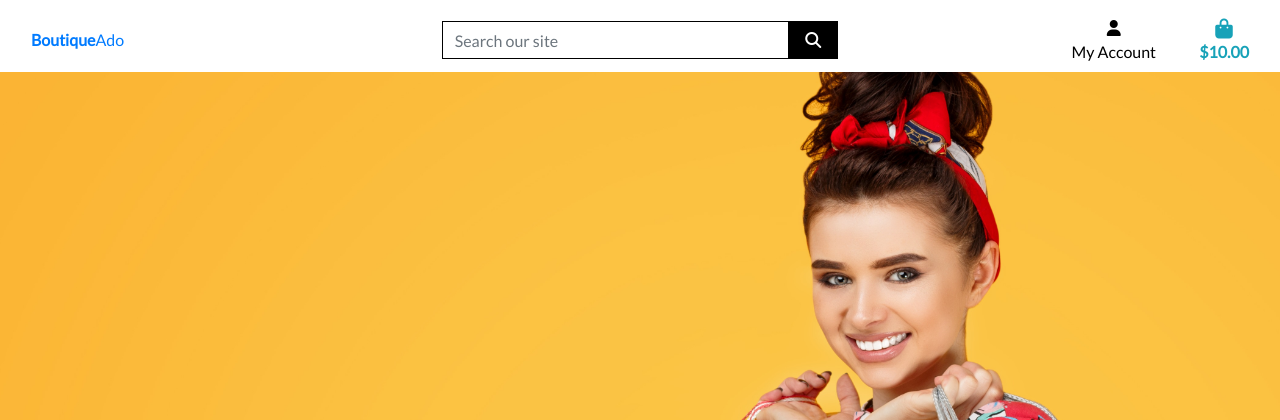
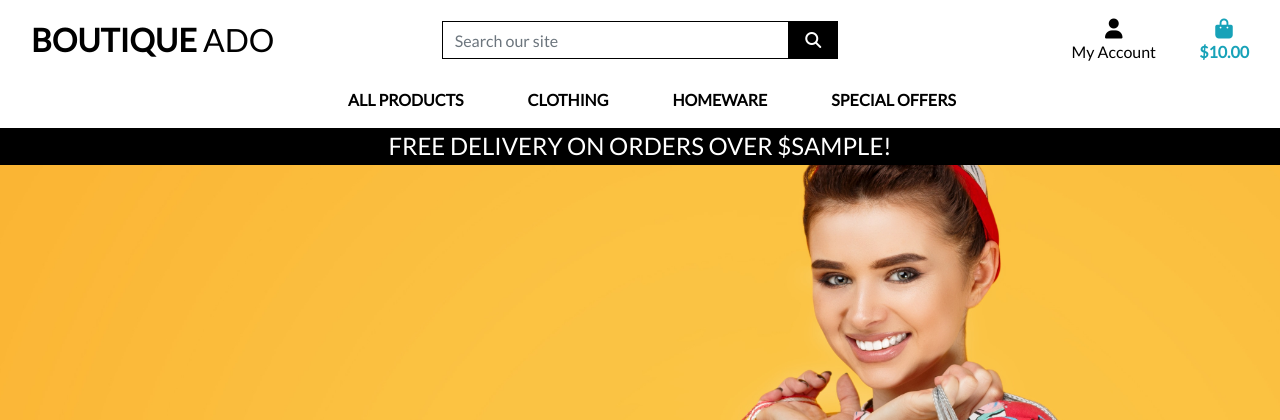
Before and after one commit to NikolasKotsikos/boutique_ado_version_1, a Django app: template templates/base.html in a window 1280 px wide. Shown: the top 420 px of the page. Run offline with Django 3.2, Linux system fonts and the light colour scheme; the template is opened without the code that fills it: most values are stand-ins (such as "Sample title", 1, 10 or a date in 2020); some libraries are stand-ins or nearby versions.

Commit message:
Added mobile header and main navbar

```diff
--- a/static/css/base.css
+++ b/static/css/base.css
@@ -56,6 +56,10 @@ body {
     border: 1px solid black !important;
 }
 
+.bg-black {
+    background: #000 !important;
+}
+
 /* -------------------------------- Media Queries */
 
 /* Slightly larger container on xl screens */
--- a/templates/base.html
+++ b/templates/base.html
@@ -4,10 +4,10 @@
 <html lang="en">
   <head>
 
-    {% block meta%}
+    {% block meta %}
+        <meta http-equiv="X-UA-Compatible" content="ie=edge">
         <meta charset="utf-8">
         <meta name="viewport" content="width=device-width, initial-scale=1, shrink-to-fit=no">
-    <meta http-equiv="X-UA-Compatible" content="ie=edge">
     {% endblock %}
 
     {% block extra_meta %}
@@ -15,8 +15,7 @@
 
     {% block corecss %}
         <link rel="stylesheet" href="https://stackpath.bootstrapcdn.com/bootstrap/4.4.1/css/bootstrap.min.css" integrity="sha384-Vkoo8x4CGsO3+Hhxv8T/Q5PaXtkKtu6ug5TOeNV6gBiFeWPGFN9MuhOf23Q9Ifjh" crossorigin="anonymous">
-    <link rel="preconnect" href="https://fonts.gstatic.com">
-    <link href="https://fonts.googleapis.com/css2?family=Lato&display=swap" rel="stylesheet">
+        <link rel="stylesheet" href="https://fonts.googleapis.com/css?family=Lato&display=swap">
         <link rel="stylesheet" href="{% static 'css/base.css' %}">
     {% endblock %}
 
@@ -24,7 +23,7 @@
     {% endblock %}
 
     {% block corejs %}
-    <script src="https://kit.fontawesome.com/6894d3d5a1.js" crossorigin="anonymous"></script>
+        <script src="https://kit.fontawesome.com/e9c73d7092.js" crossorigin="anonymous"></script>
         <script src="https://code.jquery.com/jquery-3.4.1.slim.min.js" integrity="sha384-J6qa4849blE2+poT4WnyKhv5vZF5SrPo0iEjwBvKU7imGFAV0wwj1yYfoRSJoZ+n" crossorigin="anonymous"></script>
         <script src="https://cdn.jsdelivr.net/npm/popper.js@1.16.0/dist/umd/popper.min.js" integrity="sha384-Q6E9RHvbIyZFJoft+2mJbHaEWldlvI9IOYy5n3zV9zzTtmI3UksdQRVvoxMfooAo" crossorigin="anonymous"></script>
         <script src="https://stackpath.bootstrapcdn.com/bootstrap/4.4.1/js/bootstrap.min.js" integrity="sha384-wfSDF2E50Y2D1uUdj0O3uMBJnjuUD4Ih7YwaYd1iqfktj0Uod8GCExl3Og8ifwB6" crossorigin="anonymous"></script>
@@ -33,15 +32,17 @@
     {% block extra_js %}
     {% endblock %}
 
-    <title>Boutique Ado {% block extra_title %}{% endblock %} </title>
+    <title>Boutique Ado {% block extra_title %}{% endblock %}</title>
   </head>
   <body>
     <header class="container-fluid fixed-top">
         <div id="topnav" class="row bg-white pt-lg-2 d-none d-lg-flex">
-              <div class="col12 col-lg-4 my-auto py-1 py-lg-0 text-center text-lg-left">
-                  <a href="{% url 'home' %}" class="nav-link main-logo-link"><strong>Boutique</strong>Ado</a>
+            <div class="col-12 col-lg-4 my-auto py-1 py-lg-0 text-center text-lg-left">
+                <a href="{% url 'home' %}" class="nav-link main-logo-link">
+                    <h2 class="logo-font text-black my-0"><strong>Boutique</strong> Ado</h2>
+                </a>
             </div>
-              <div class="col12 col-lg-4 my-auto py-1 py-lg-0">
+            <div class="col-12 col-lg-4 my-auto py-1 py-lg-0">
                 <form method="GET" action="">
                     <div class="input-group w-100">
                         <input class="form-control border border-black rounded-0" type="text" name="q" placeholder="Search our site">
@@ -55,12 +56,12 @@
                     </div>
                 </form>
             </div>
-              <div class="col12 col-lg-4 my-auto py-1 py-lg-0">
+            <div class="col-12 col-lg-4 my-auto py-1 py-lg-0">
                 <ul class="list-inline list-unstyled text-center text-lg-right my-0">
                     <li class="list-inline-item dropdown">
                         <a class="text-black nav-link" href="#" id="user-options" data-toggle="dropdown" aria-haspopup="true" aria-expanded="false">
                             <div class="text-center">
-                                <div><i class="fas fa-user"></i></div>
+                                <div><i class="fas fa-user fa-lg"></i></div>
                                 <p class="my-0">My Account</p>
                             </div>
                         </a>
@@ -73,7 +74,7 @@
                                 <a href="{% url 'account_logout' %}" class="dropdown-item">Logout</a>
                             {% else %}
                                 <a href="{% url 'account_signup' %}" class="dropdown-item">Register</a>
-                                <a href="{% url 'account_loggin' %}" class="dropdown-item">Login</a>
+                                <a href="{% url 'account_login' %}" class="dropdown-item">Login</a>
                             {% endif %}
                         </div>
                     </li>
@@ -94,6 +95,20 @@
                 </ul>
             </div>
         </div>
+        <div class="row bg-white">
+            <nav class="navbar navbar-expand-lg navbar-light w-100">
+                <button class="navbar-toggler" type="button" data-toggle="collapse" data-target="#main-nav" aria-controls="main-nav" aria-expanded="false" aria-label="Toggle navigation">
+                    <span class="navbar-toggler-icon"></span>
+                </button>
+                {% include 'includes/mobile-top-header.html' %}
+                {% include 'includes/main-nav.html' %}
+            </nav>
+        </div>
+        <div id="delivery-banner" class="row text-center">
+            <div class="col bg-black text-white">
+                <h4 class="logo-font my-1">Free delivery on orders over ${{ free_shipping_threshold }}!</h4>
+            </div>
+        </div>
     </header>
 
     {% if messages %}
--- /dev/null
+++ b/templates/includes/main-nav.html
@@ -0,0 +1,55 @@
+<div class="collapse navbar-collapse" id="main-nav">
+    <ul class="navbar-nav w-auto mx-auto">
+        <li class="nav-item d-block d-md-none">
+            <a class="logo-font font-weight-bold nav-link text-black mr-5" href="{% url 'home' %}" id="home-link">
+                Home
+            </a>
+        </li>
+        <li class="nav-item dropdown">
+            <a class="logo-font font-weight-bold nav-link text-black mr-5" href="#" id="all-products-link" data-toggle="dropdown" aria-haspopup="true" aria-expanded="false">
+                All Products
+            </a>
+            <div class="dropdown-menu border-0" aria-labelledby="all-products-link">
+                <a href="{% url 'products' %}?sort=price&direction=asc" class="dropdown-item">By Price</a>
+                <a href="{% url 'products' %}?sort=rating&direction=desc" class="dropdown-item ">By Rating</a>
+                <a href="{% url 'products' %}?sort=category&direction=asc" class="dropdown-item ">By Category</a>
+                <a href="{% url 'products' %}" class="dropdown-item">All Products</a>
+            </div>
+        </li>
+
+        <li class="nav-item dropdown">
+            <a class="logo-font font-weight-bold nav-link text-black mr-5" href="#" id="clothing-link" data-toggle="dropdown" aria-haspopup="true" aria-expanded="false">
+                Clothing
+            </a>
+            <div class="dropdown-menu border-0" aria-labelledby="clothing-link">
+                <a href="{% url 'products' %}?category=activewear,essentials" class="dropdown-item">Activewear &amp; Essentials</a>
+                <a href="{% url 'products' %}?category=jeans" class="dropdown-item">Jeans</a>
+                <a href="{% url 'products' %}?category=shirts" class="dropdown-item">Shirts</a>
+                <a href="{% url 'products' %}?category=activewear,essentials,jeans,shirts" class="dropdown-item">All Clothing</a>
+            </div>
+        </li>
+
+        <li class="nav-item dropdown">
+            <a class="logo-font font-weight-bold nav-link text-black mr-5" href="#" id="homeware-link" data-toggle="dropdown" aria-haspopup="true" aria-expanded="false">
+                Homeware
+            </a>
+            <div class="dropdown-menu border-0" aria-labelledby="homeware-link">
+                <a href="{% url 'products' %}?category=bed_bath" class="dropdown-item">Bed &amp; Bath</a>
+                <a href="{% url 'products' %}?category=kitchen_dining" class="dropdown-item">Kitchen &amp; Dining</a>
+                <a href="{% url 'products' %}?category=bed_bath,kitchen_dining" class="dropdown-item">All Homeware</a>
+            </div>
+        </li>
+
+        <li class="nav-item dropdown">
+            <a class="logo-font font-weight-bold nav-link text-black" href="#" id="specials-link" data-toggle="dropdown" aria-haspopup="true" aria-expanded="false">
+                Special Offers
+            </a>
+            <div class="dropdown-menu border-0" aria-labelledby="specials-link">
+                <a href="{% url 'products' %}?category=new_arrivals" class="dropdown-item">New Arrivals</a>
+                <a href="{% url 'products' %}?category=deals" class="dropdown-item">Deals</a>
+                <a href="{% url 'products' %}?category=clearance" class="dropdown-item">Clearance</a>
+                <a href="{% url 'products' %}?category=new_arrivals,deals,clearance" class="dropdown-item">All Specials</a>
+            </div>
+        </li>
+    </ul>
+</div>
--- /dev/null
+++ b/templates/includes/mobile-top-header.html
@@ -0,0 +1,56 @@
+<li class="list-inline-item">
+    <a class="text-black nav-link d-block d-lg-none" href="#" id="mobile-search" data-toggle="dropdown" aria-haspopup="true" aria-expanded="false">
+        <div class="text-center">
+            <div><i class="fas fa-search fa-lg"></i></div>
+            <p class="my-0">Search</p>
+        </div>
+    </a>
+    <div class="dropdown-menu border-0 w-100 p-3 rounded-0 my-0" aria-labelledby="mobile-search">
+        <form class="form" method="GET" action="{% url 'products' %}">
+            <div class="input-group w-100">
+                <input class="form-control border border-black rounded-0" type="text" name="q" placeholder="Search our site">
+                <div class="input-group-append">
+                    <button class="form-control form-control btn btn-black border border-black rounded-0" type="submit">
+                        <span class="icon">
+                            <i class="fas fa-search"></i>
+                        </span>
+                    </button>
+                </div>
+            </div>
+        </form>
+    </div>
+</li>
+<li class="list-inline-item dropdown">
+    <a class="text-black nav-link d-block d-lg-none" href="#" id="user-options" data-toggle="dropdown" aria-haspopup="true" aria-expanded="false">
+        <div class="text-center">
+            <div><i class="fas fa-user fa-lg"></i></div>
+            <p class="my-0">My Account</p>
+        </div>
+    </a>
+    <div class="dropdown-menu border-0" aria-labelledby="user-options">
+        {% if request.user.is_authenticated %}
+            {% if request.user.is_superuser %}
+                <a href="{% url 'add_product' %}" class="dropdown-item">Product Management</a>
+            {% endif %}
+            <a href="#" class="dropdown-item">My Profile</a>
+            <a href="{% url 'account_logout' %}" class="dropdown-item">Logout</a>
+        {% else %}
+            <a href="{% url 'account_signup' %}" class="dropdown-item">Register</a>
+            <a href="{% url 'account_login' %}" class="dropdown-item">Login</a>
+        {% endif %}
+    </div>
+</li>
+<li class="list-inline-item">
+    <a class="{% if grand_total %}text-primary font-weight-bold{% else %}text-black{% endif %} nav-link d-block d-lg-none" href="{% url 'view_bag' %}">
+        <div class="text-center">
+            <div><i class="fas fa-shopping-bag fa-lg"></i></div>
+            <p class="my-0">
+                {% if grand_total %}
+                    ${{ grand_total|floatformat:2 }}
+                {% else %}
+                    $0.00
+                {% endif %}
+            </p>
+        </div>
+    </a>
+</li>
```
Lines whose indentation alone changed are shown as unchanged.
